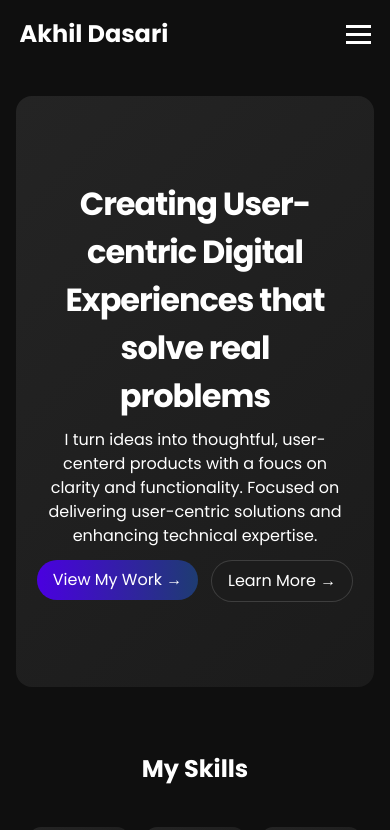
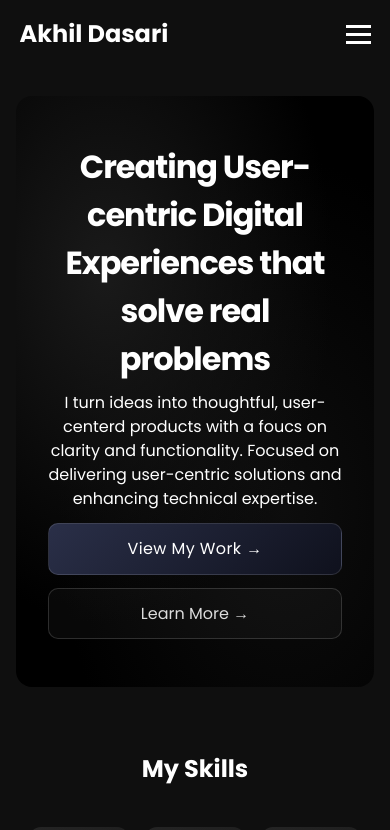
Before and after one commit to akhil-116/akhil-portfolio, a React (Vite) app: page / in a window 390 px wide. Shown: the top 830 px of the page. Built offline with nearby package versions, Linux system fonts and the light colour scheme.

Commit message:
hero background and buttons changed

```diff
--- a/src/App.jsx
+++ b/src/App.jsx
@@ -1,22 +1,11 @@
-import Navbar from './components/Navbar/Navbar'
 import './App.css'
-import Hero from './components/Hero/Hero'
-import Skills from './components/Skills/Skills/Skills'
-import AboutMe from './components/AboutMe/AboutMe'
-import Footer from './components/Footer/Footer'
-import Projects from './components/Projects/Projects'
-import { Routes, Route } from 'react-router-dom'
+import HomePage from './pages/HomePage'
 
 function App() {
 
   return (
     <>
-    <Navbar />
-    <Hero />
-    <Skills />
-    <AboutMe />
-    <Projects />
-    <Footer />
+    <HomePage />
     </>
   )
 }
--- a/src/components/Button/Button.css
+++ b/src/components/Button/Button.css
@@ -12,26 +12,41 @@
     width: fit-content;
 }
 
-.primary-btn{
-    background:linear-gradient(90deg, #4a00e0, #1e3c72);
-    color: #ffffff;
-}
-.primary-btn:hover{
-    transform: scale(1.05);
-    box-shadow: 0 0 20px rgba(78,0,224,0.4);
+.primary-btn {
+  background: linear-gradient(135deg, #2a2f48, #0f111d);
+  color: #ffffff;
+  border: 1px solid rgba(255, 255, 255, 0.12);
+  padding: 0.8rem 1.6rem;
+  border-radius: 10px;
+  letter-spacing: 0.4px;
+  font-weight: 500;
+  transition: all 0.3s ease;
 }
 
-
-.secondary-btn{
-    background-color: #1c1c1c;
-    color: #ffffff;
-    border: 1px solid rgba(255,255,255,0.15);
+.primary-btn:hover {
+  transform: scale(1.05);
+  background: linear-gradient(135deg, #36406b, #151827);
+  box-shadow: 0 0 20px rgba(70, 90, 160, 0.35);
 }
 
-.secondary-btn:hover{
-    background-color: #2a2a2a;
-    transform: scale(1.05);
+/* Secondary button stays muted for balance */
+.secondary-btn {
+  background: rgba(255, 255, 255, 0.03);
+  color: #dcdcdc;
+  border: 1px solid rgba(255, 255, 255, 0.15);
+  padding: 0.8rem 1.6rem;
+  border-radius: 10px;
+  font-weight: 400;
+  transition: all 0.3s ease;
 }
+
+.secondary-btn:hover {
+  background: rgba(255, 255, 255, 0.06);
+  color: #ffffff;
+  transform: scale(1.03);
+  box-shadow: 0 0 10px rgba(255, 255, 255, 0.05);
+}
+
 
 .btn span.btn-arrow{
     display: inline-block;
@@ -41,3 +56,8 @@
 .btn:hover span.btn-arrow{
     transition: translateX(5px);
 }
+
+@media (max-width:480px) {
+
+
+}
--- a/src/components/Footer/Footer.jsx
+++ b/src/components/Footer/Footer.jsx
@@ -40,9 +40,9 @@ const Footer = () =>{
                     </div>
 
                 </div>
+                <p className='footer-copyright'>©2025 Developed by Akhil Dasari. All rights reserved</p>
+            </div>
 
-            </div>
-            <p className='footer-copyright'>©2025 Developed by Akhil Dasari. All rights reserved</p>
         </footer>
     );
 }
--- a/src/components/Hero/Hero.css
+++ b/src/components/Hero/Hero.css
@@ -4,7 +4,9 @@
     display: flex;
     flex-direction: column;
     justify-content: center;
-    background:linear-gradient(135deg, #242424, #1b1b1b);
+    background: radial-gradient(at 25% 30%, #1a1a1a, transparent 60%),
+            radial-gradient(at 75% 70%, #0d0d0d, transparent 60%),
+            #000000;
     color: white;
     box-sizing: border-box;
     border-radius: 16px;
@@ -55,7 +57,9 @@
     .hero{
         margin: 6rem 2rem;
         min-height: 70vh;
-            background:linear-gradient(135deg, #242424, #1b1b1b);
+        background: radial-gradient(at 25% 30%, #1a1a1a, transparent 60%),
+            radial-gradient(at 75% 70%, #0d0d0d, transparent 60%),
+            #000000;
 
     }
     .hero-content{
@@ -83,7 +87,9 @@
         margin: 6rem 1rem;
         margin-bottom: 4rem;
         min-height: 70vh;
-            background:linear-gradient(135deg, #242424, #1b1b1b);
+        background: radial-gradient(at 25% 30%, #1a1a1a, transparent 60%),
+            radial-gradient(at 75% 70%, #0d0d0d, transparent 60%),
+            #000000;
     }
     .hero-content{
         padding: 0rem;
@@ -100,8 +106,12 @@
 
     .hero-buttons{
         display: flex;
-        align-items: flex-start;
+        flex-direction: column;
         gap: 0.8rem;
+
+    }
+    .btn{
+        width: 100%;
     }
 
 }
--- /dev/null
+++ b/src/pages/HomePage.jsx
@@ -0,0 +1,20 @@
+import Navbar from '../components/Navbar/Navbar'
+import Hero from '../components/Hero/Hero'
+import Skills from '../components/Skills/Skills/Skills'
+import AboutMe from '../components/AboutMe/AboutMe'
+import Footer from '../components/Footer/Footer'
+import Projects from '../components/Projects/Projects'
+const HomePage = () => {
+    return (
+    <>
+    <Navbar />
+    <Hero />
+    <Skills />
+    <AboutMe />
+    <Projects />
+    <Footer />
+    </>
+    );
+}
+
+export default HomePage
```
Also changed, not shown: src/pages/ProjectsPage.jsx (added, +9 -0 lines).
